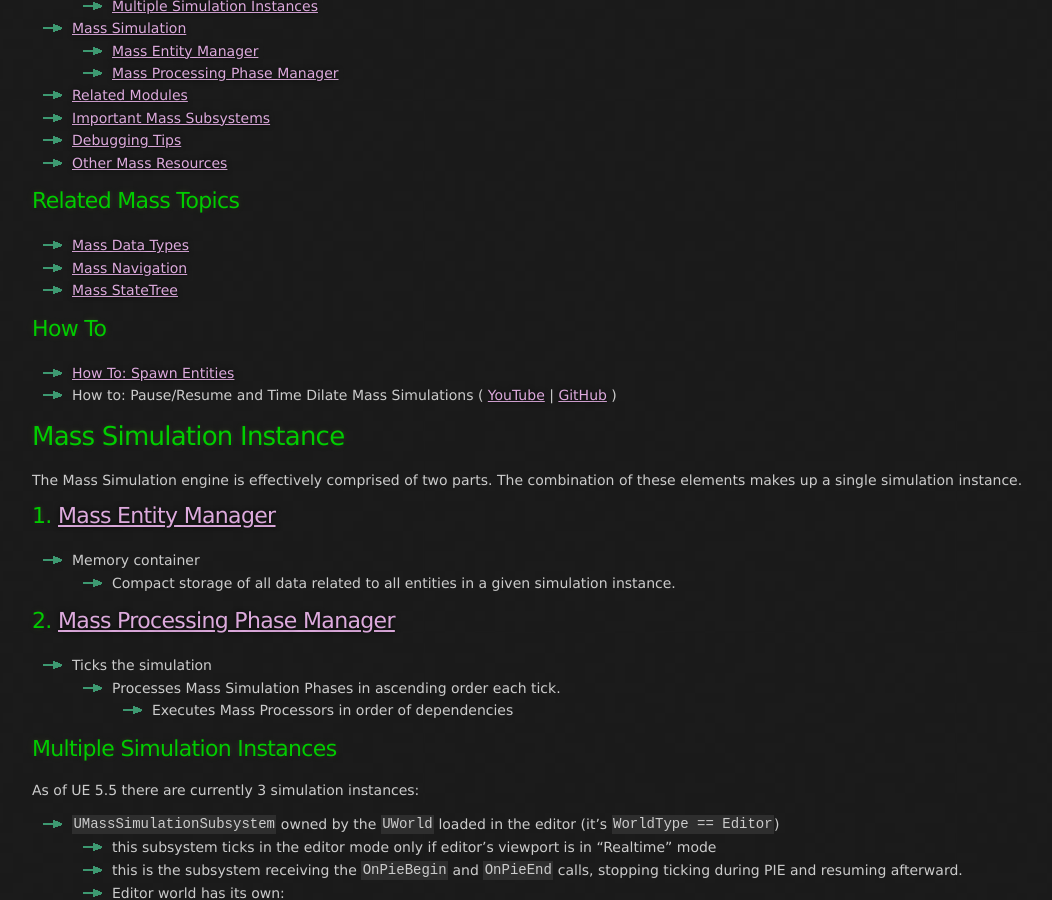
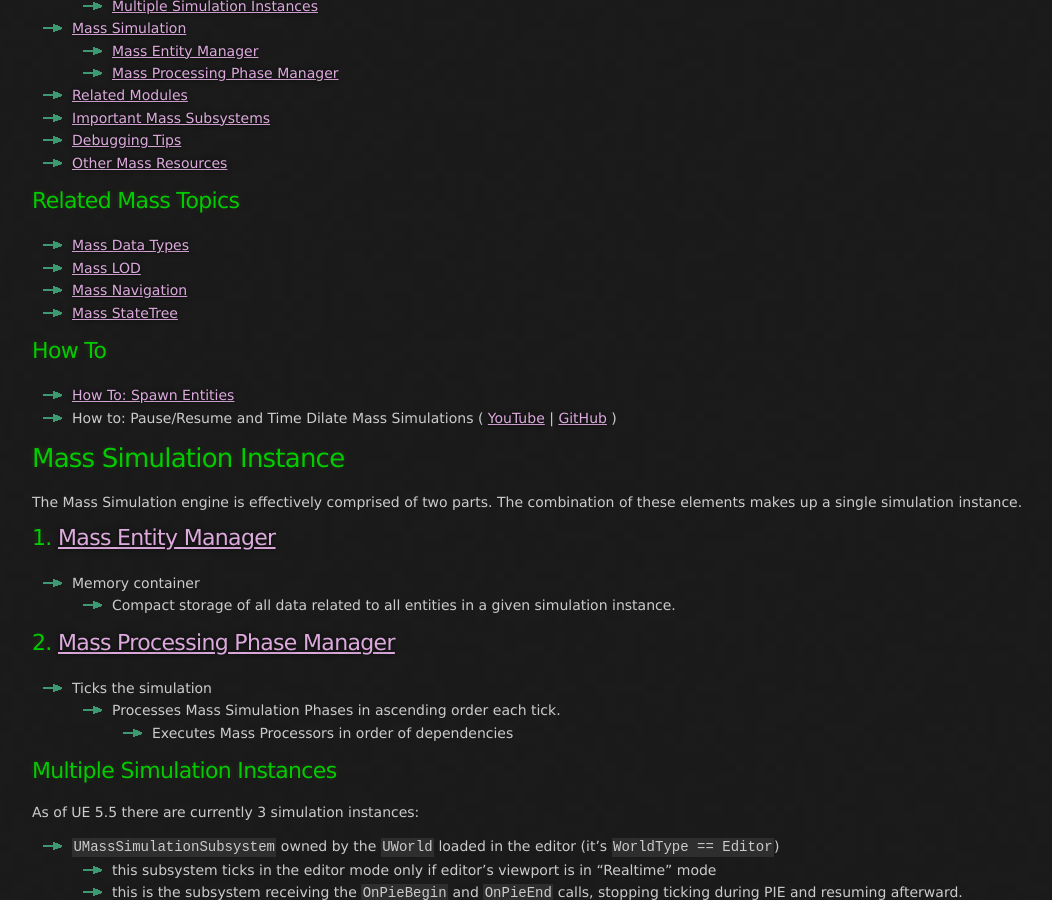
Before and after one commit to x157/x157.github.io, a Jekyll site: the page built from UE5/Mass/index.md, in a window 1280 px wide and 900 px high, scrolled down 432 px. Shown: the whole window, without its empty margins (108-1160 px from the left). Built offline with Jekyll 4.4.1, drawn with Linux system fonts in a browser that asks for light colours.

Commit message:
Link Mass LOD

```diff
--- a/UE5/Mass/index.md
+++ b/UE5/Mass/index.md
@@ -38,6 +38,7 @@
 ### Related Mass Topics
 
 - [Mass Data Types](/UE5/Mass/DataTypes)
+- [Mass LOD](/UE5/Mass/LOD)
 - [Mass Navigation](/UE5/Mass/Navigation)
 - [Mass StateTree](/UE5/Mass/StateTree)
 
```
